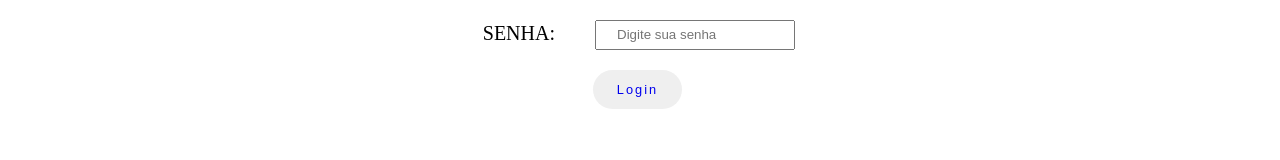
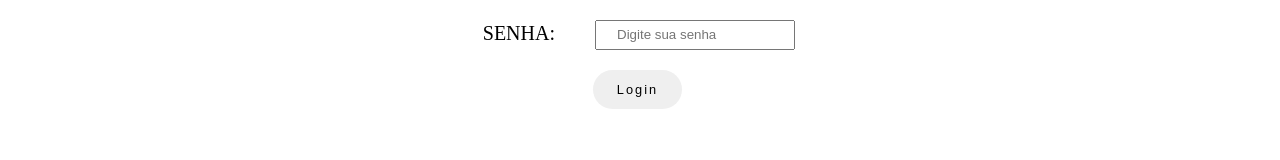
Before and after one commit to lucasma1a/HoistenerTCC, a React (Vite) app: page /login in a window 1280 px wide. Shown: the part 251-411 px from the top of the page. Built offline with nearby package versions, Linux system fonts and the light colour scheme.

Commit message:
alteração de usuário para realizar login

```diff
--- a/src/routes/Login.jsx
+++ b/src/routes/Login.jsx
@@ -1,6 +1,6 @@
-import {useRef} from 'react'
+import { useRef } from 'react';
+import '../css/style.css';
 import Lista from './Lista';
-import '../css/style.css'
 
 export default function Login() {
     /*Hook- UseRef- ele retorna uma referencia a um elemento ou componente sem ter que ser renderizado novamente */
@@ -12,13 +12,13 @@ export default function Login() {
 
   //criando a função handleSubmit
   const handleSubmit =()=>{
-    if(usuario.current.value =="Lucas" && senha.current.value=="123456"){
+    if(usuario.current.value ==="Admin" && senha.current.value === "123"){
 
       let token =
         Math.random().toString(16).substring(2)+
         Math.random().toString(16).substring(2);
 
-      sessionStorage.setItem("usuario","Lucas");
+      sessionStorage.setItem("usuario","Admin");
       sessionStorage.setItem("senha",token);
 
     }else{
@@ -41,7 +41,7 @@ export default function Login() {
         Senha:
         <input type="password" id="senha" placeholder='Digite sua senha' ref={senha}/>
       </p>
-      <button type="submit" id="btnlogin"><a href='/'>Login</a></button>
+      <button type="submit" id="btnlogin">Login</button>
     </form>
       /*final da condição ternaria */
     )}
```
